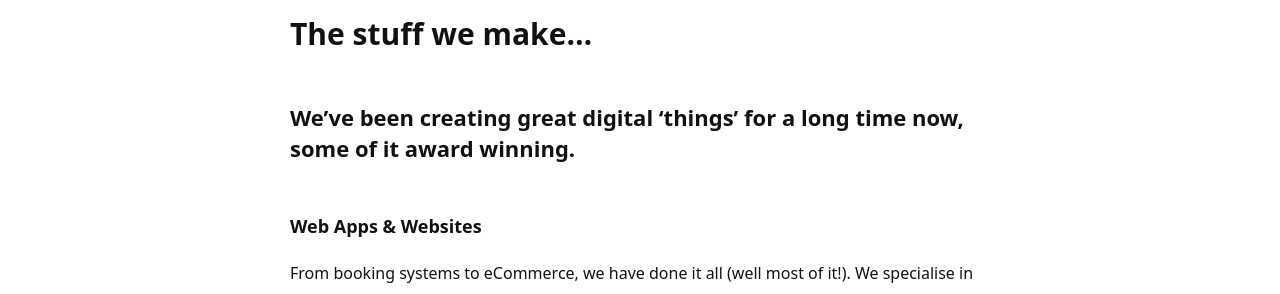
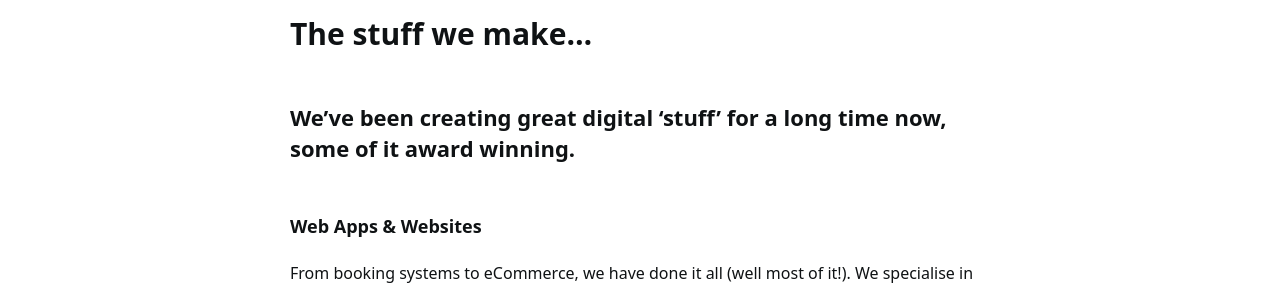
Before and after one commit to mightymango/mangodocs, a Jekyll site: the page built from about.md, in a window 1280 px wide and 1272 px high. Shown: the part 196-490 px from the top of the window. Built offline with Jekyll 4.4.1, drawn with Linux system fonts in a browser that asks for light colours; a script that is not in the unit is left out.

Commit message:
Update from Forestry.io Simon Barrett updated about.md

```diff
--- a/about.md
+++ b/about.md
@@ -6,7 +6,7 @@ permalink: "/about/"
 ---
 # The stuff we make...
 
-### We've been creating great digital 'things' for a long time now, some of it award winning.
+### We've been creating great digital 'stuff' for a long time now, some of it award winning.
 
 #### Web Apps & Websites
 
```
